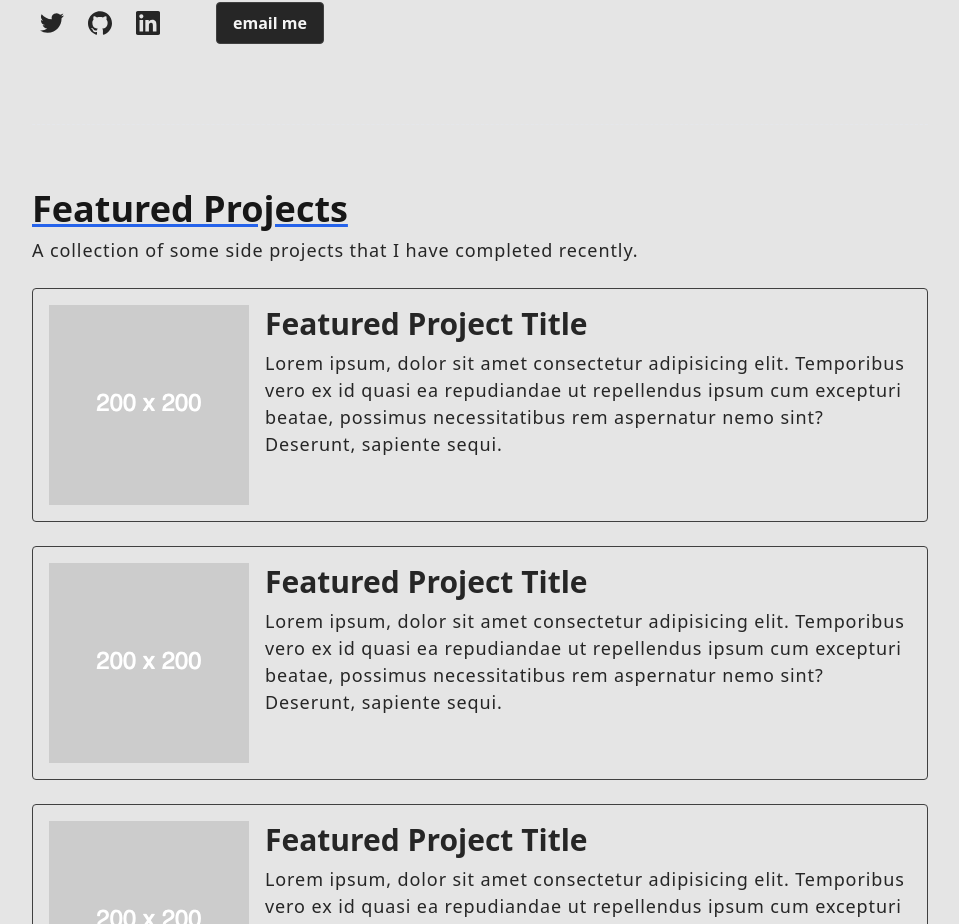
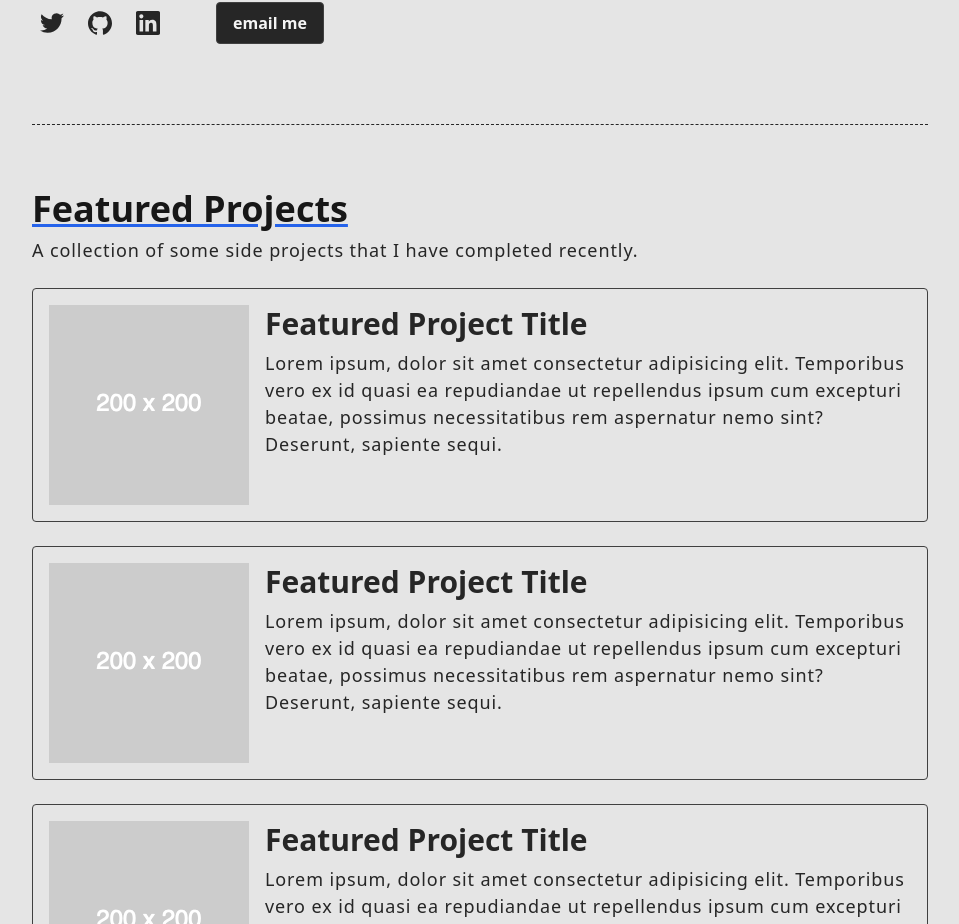
Before and after one commit to mattgrah-am/portfolio-v2, a React (Create React App) app: page / in a window 1280 px wide. Shown: the part 816-1740 px from the top of the page, without its empty margins (160-1119 px from the left). Built offline with nearby package versions, Linux system fonts and the light colour scheme.

Commit message:
fix dash hr dark mode

```diff
--- a/src/componets/Featured.tsx
+++ b/src/componets/Featured.tsx
@@ -4,7 +4,7 @@ import dummy from "../img/dummy_200x200.png";
 export const Featured = () => {
   return (
     <>
-      <hr className="mt-20 border-dashed" />
+      <hr className="mt-20 border-dashed border-neutral-800 dark:border-neutral-200" />
       <Link to="/projects">
         <h2 className="mt-16 text-4xl font-bold underline decoration-blue-600">
           Featured Projects
```
